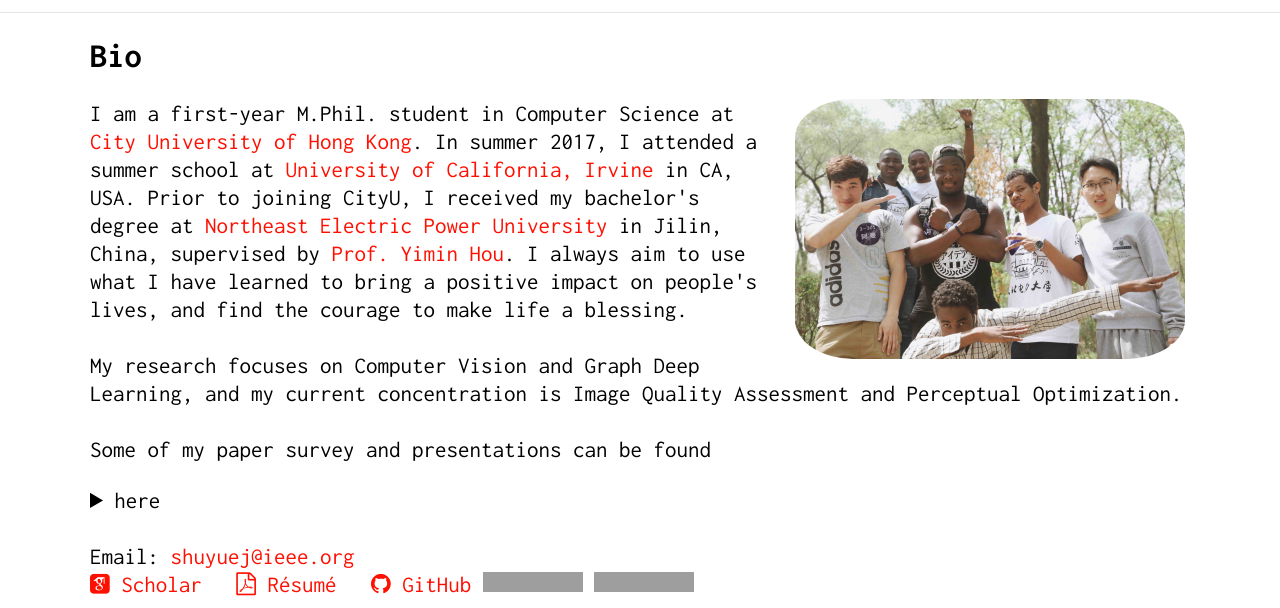
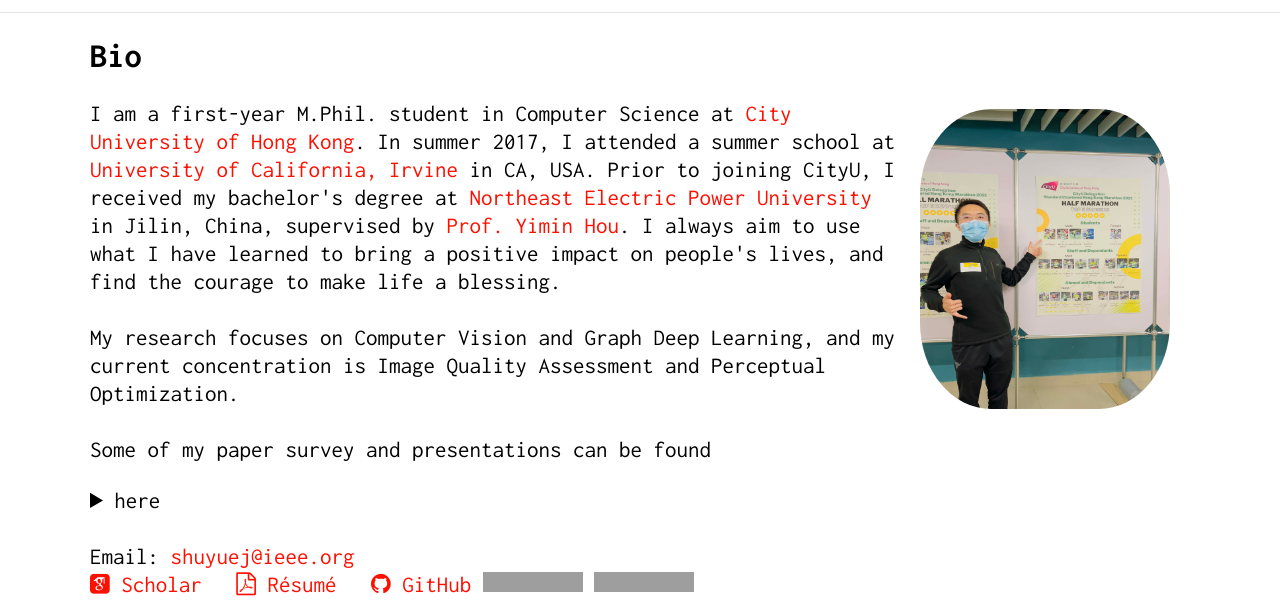
Before and after one commit to SuperBruceJia/SuperBruceJia.github.io, a PHP site: page / in a window 1280 px wide. Shown: the part 100-708 px from the top of the page. Run offline with PHP 8.4, Linux system fonts and the light colour scheme; some libraries are stand-ins or nearby versions; some web fonts are replaced; grey boxes are pictures that could not be loaded.

Commit message:
update Files

```diff
--- a/css/main.css
+++ b/css/main.css
@@ -89,14 +89,14 @@ hr{border:0;height:0;border-top:1px solid rgba(0,0,0,0.1);border-bottom:1px soli
 }
 
 .content .profile-picture{
-	height: 260px;
-	width: 390px;
+	height: 300px;
+	width: 250px;
 	position: relative;
 	float: right;
-	border-radius: 15%}
-.content .profile-picture{padding:0; margin:0px 5px 15px 18px}
+	border-radius: 30%}
+.content .profile-picture{padding:10px; margin:0px 10px 10px 10px}
 
-@media (max-width: 500px){.content .profile-picture img{margin-top:5px}}
+@media (max-width: 500px){.content .profile-picture img{margin-top:0px}}
 .content img{
 	text-align:center;
 	width:100%
--- a/index.html
+++ b/index.html
@@ -48,7 +48,7 @@
 <!--Short Bio Information-->
 <h2 id="about-me">Bio</h2>
 
-<p><img class="profile-picture" src="./imgs/profile2.jpg" /></p>
+<p><img class="profile-picture" src="./imgs/Marathon_Profile.jpg" /></p>
 
 <p>
   I am a first-year M.Phil. student in Computer Science at <a href="https://www.cityu.edu.hk/">City University of Hong Kong</a>. In summer 2017, I attended a summer school at <a href="https://uci.edu/">University of California, Irvine</a> in CA, USA. Prior to joining CityU, I received my bachelor's degree at <a href="http://www.neepu.edu.cn/">Northeast Electric Power University</a> in Jilin, China, supervised by <a href="https://ieeexplore.ieee.org/author/37290052900">Prof. Yimin Hou</a>. I always aim to use what I have learned to bring a positive impact on people's lives, and find the courage to make life a blessing.
```
Also changed, not shown: imgs/Marathon_Profile.jpg (added).
